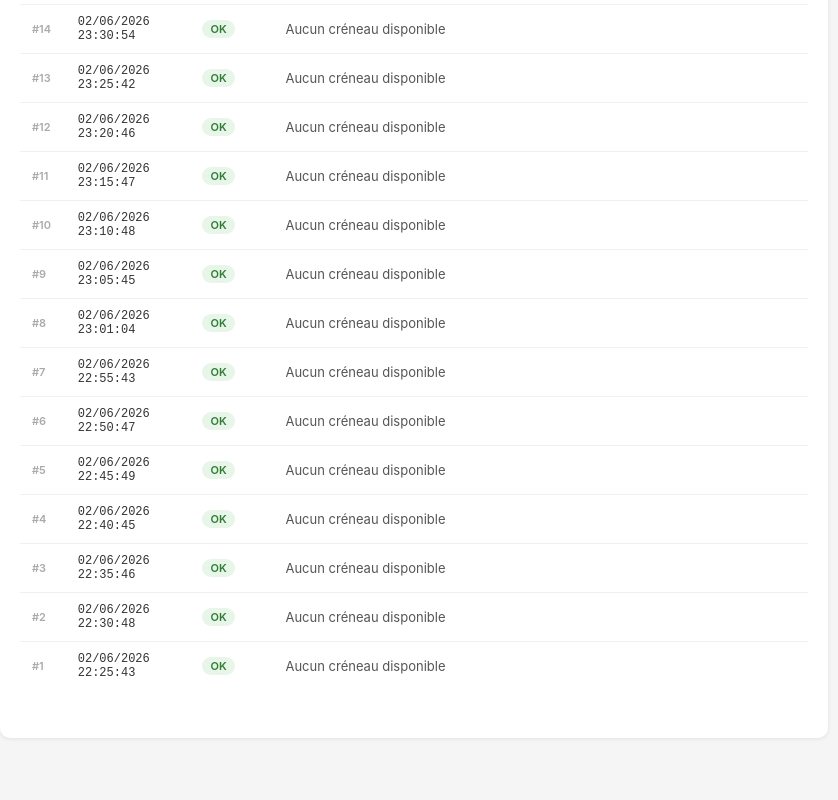
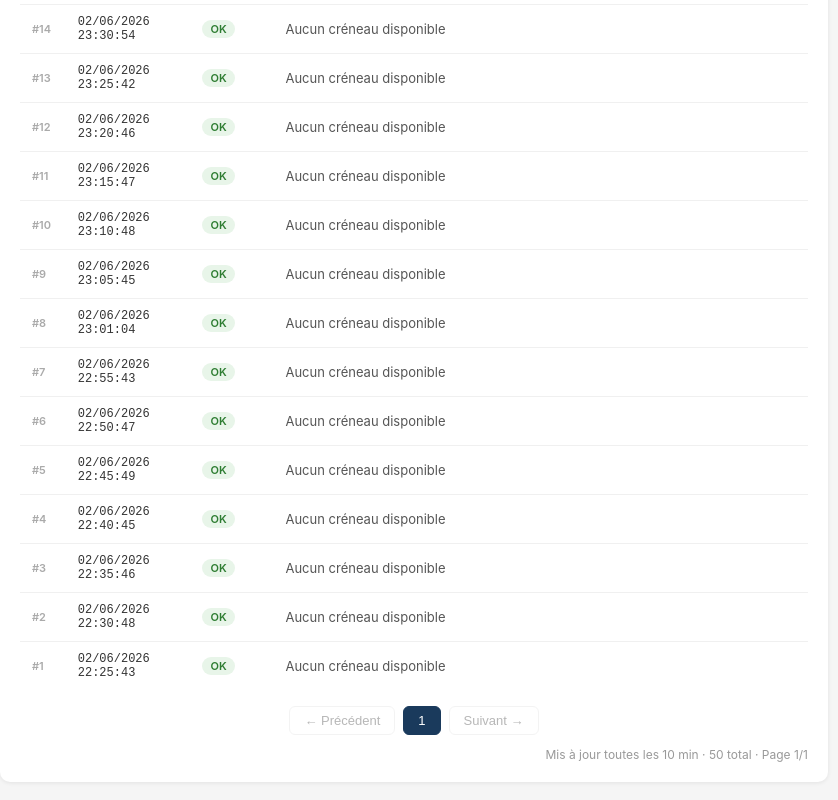
Before and after one commit to jeffreybest22/econsular-monitor, a website: page docs/index.html in a window 1280 px wide. Shown: the part 2056-2856 px from the top of the page, without its empty margins (226-1064 px from the left). Before the commit the page ends 2818 px from the top, so only its background shows below. Drawn offline with Linux system fonts and the light colour scheme.

Commit message:
feat: numbered page buttons always visible in pagination

```diff
--- a/docs/index.html
+++ b/docs/index.html
@@ -177,13 +177,28 @@ function renderPage(page) {
     }).join('');
   }
 
-  // Pagination
+  // Pagination — toujours visible
   const pag = document.getElementById('pagination');
-  if (totalPages <= 1) { pag.innerHTML = ''; return; }
+  let html = '';
 
-  let html = `<button onclick="renderPage(${page-1})" ${page===1?'disabled':''}>&#8592; Précédent</button>`;
-  html += `<span class="page-info">Page ${page} / ${totalPages}</span>`;
+  // Bouton Précédent
+  html += `<button onclick="renderPage(${page-1})" ${page===1?'disabled':''}>&#8592; Précédent</button>`;
+
+  // Numéros de pages (max 7 boutons visibles)
+  const delta = 2;
+  let pages = new Set([1, totalPages]);
+  for (let i = Math.max(2, page-delta); i <= Math.min(totalPages-1, page+delta); i++) pages.add(i);
+  let sorted = [...pages].sort((a,b) => a-b);
+  let prev = 0;
+  for (const p of sorted) {
+    if (p - prev > 1) html += `<span class="page-info">…</span>`;
+    html += `<button onclick="renderPage(${p})" class="${p===page?'active':''}">${p}</button>`;
+    prev = p;
+  }
+
+  // Bouton Suivant
   html += `<button onclick="renderPage(${page+1})" ${page===totalPages?'disabled':''}>Suivant &#8594;</button>`;
+
   pag.innerHTML = html;
 
   document.getElementById('refresh-info').textContent =
```
